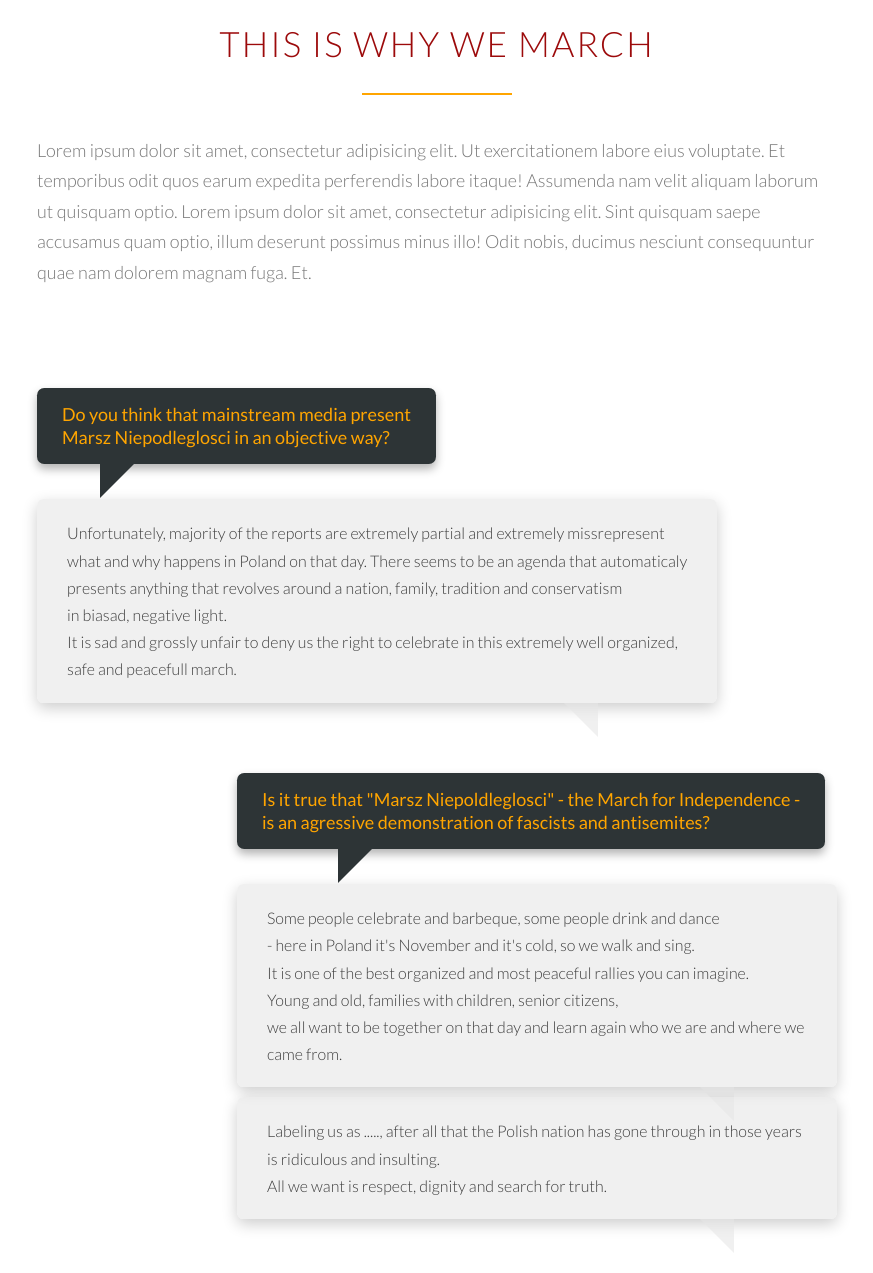
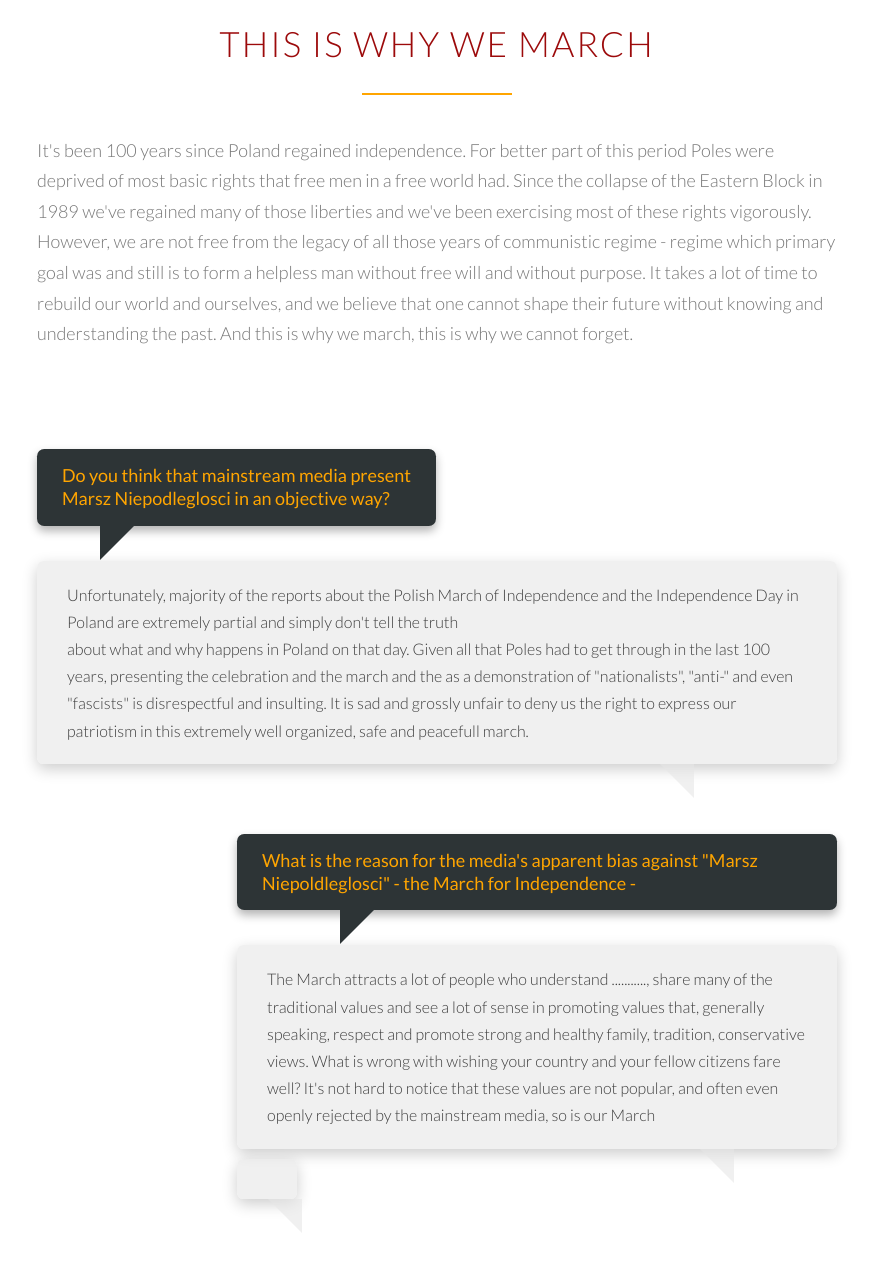
Before and after one commit to SimonLuz/pl-independence, a website: page index.html in a window 1280 px wide. Shown: the part 10020-11293 px from the top of the page, without its empty margins (203-1076 px from the left). Drawn offline with nearby package versions, Linux system fonts and the light colour scheme.

Commit message:
Why we march section - copy edited, almost finished.

```diff
--- a/index.html
+++ b/index.html
@@ -638,7 +638,7 @@ We cannot let this spirit die. We do not want to forget. This is why we march.
                     </h2>
                     <div class="u-center-text copy-container__80rem">
                         <p class="long-copy  long-copy__large-font">
-                        Lorem ipsum dolor sit amet, consectetur adipisicing elit. Ut exercitationem labore eius voluptate. Et temporibus odit quos earum expedita perferendis labore itaque! Assumenda nam velit aliquam laborum ut quisquam optio. Lorem ipsum dolor sit amet, consectetur adipisicing elit. Sint quisquam saepe accusamus quam optio, illum deserunt possimus minus illo! Odit nobis, ducimus nesciunt consequuntur quae nam dolorem magnam fuga. Et.
+                        It's been 100 years since Poland regained independence. For better part of this period Poles were deprived of most basic rights that free men in a free world had. Since the collapse of the Eastern Block in 1989 we've regained many of those liberties and we've been exercising most of these rights vigorously. However, we are not free from the legacy of all those years of communistic regime - regime which primary goal was and still is to form a helpless man without free will and without purpose. It takes a lot of time to rebuild our world and ourselves, and we believe that one cannot shape their future without knowing and understanding the past. And this is why we march, this is why we cannot forget.
                         </p>
                     </div>
                 </div>
@@ -650,20 +650,19 @@ We cannot let this spirit die. We do not want to forget. This is why we march.
                             </div>
                             <div class='intro-item__answer'>
                                 <p class='intro-item__answer--par'>
-                                Unfortunately, majority of the reports are extremely partial and extremely missrepresent<br> what and why happens in Poland on that day. There seems to be an agenda that automaticaly<br> presents anything that revolves around a nation, family, tradition and conservatism<br> in biasad, negative light.<br>
-                                It is sad and grossly unfair to deny us the right to celebrate in this extremely well organized,<br> safe and peacefull march.  <br> </p>
+                                Unfortunately, majority of the reports about the Polish March of Independence and the Independence Day in Poland are extremely partial and simply don't tell the truth<br> about what and why happens in Poland on that day. Given all that Poles had to get through in the last 100 years, presenting the celebration and the march and the as a demonstration of "nationalists", "anti-" and even "fascists" is disrespectful and insulting.
+                                It is sad and grossly unfair to deny us the right to express our patriotism in this extremely well organized, safe and peacefull march.  <br> </p>
                             </div>
                         </div>
                         <div class='intro-item'>
                             <div class='intro-item__question'>
-                                <p class='intro-item__question--par'>Is it true that "Marsz Niepoldleglosci" - the March for Independence -<br> is an agressive demonstration of fascists and antisemites?</p>
+                                <p class='intro-item__question--par'>What is the reason for the media's apparent bias against "Marsz Niepoldleglosci" - the March for Independence - <br> </p>
                             </div>
                             <div class='intro-item__answer'>
-                                <p class='intro-item__answer--par'>Some people celebrate and barbeque, some people drink and dance<br> - here in Poland it's November and it's cold, so we walk and sing.<br> It is one of the best organized and most peaceful rallies you can imagine.<br> Young and old, families with children, senior citizens,<br>we all want to be together on that day and learn again who we are and where we came from. <br> </p>
+                                <p class='intro-item__answer--par'>The March attracts a lot of people who understand ..........., share many of the traditional values and see a lot of sense in promoting values that, generally speaking, respect and promote strong and healthy family, tradition, conservative views. What is wrong with wishing your country and your fellow citizens fare well? It's not hard to notice that these values are not popular, and often even openly rejected by the mainstream media, so is our March<br> </p>
                             </div>
                             <div class='intro-item__answer'>
-                                <p class='intro-item__answer--par'>Labeling us as ....., after all that the Polish nation has gone through in those years is ridiculous and insulting.
-                                <br> All we want is respect, dignity  and search for truth. </p>
+                                <p class='intro-item__answer--par'> </p>
                             </div>
                         </div>
                     </div>
```
